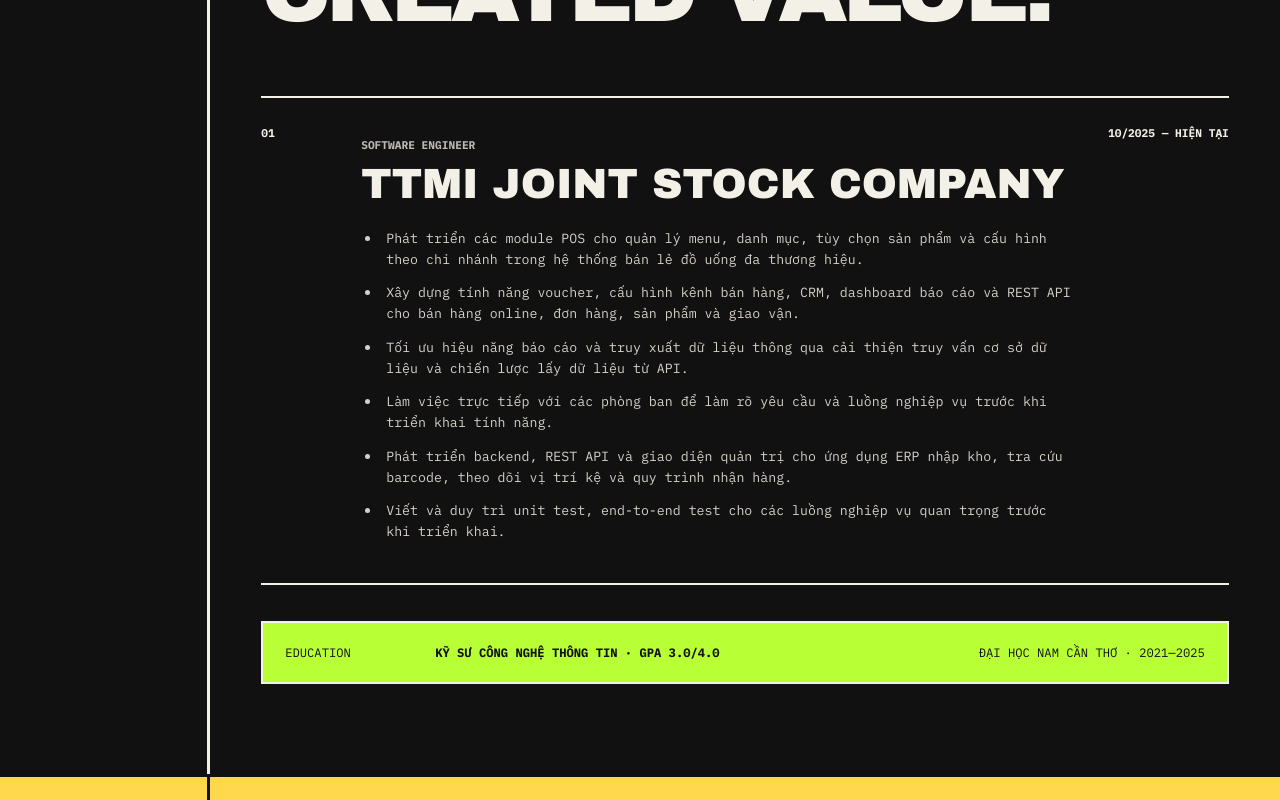
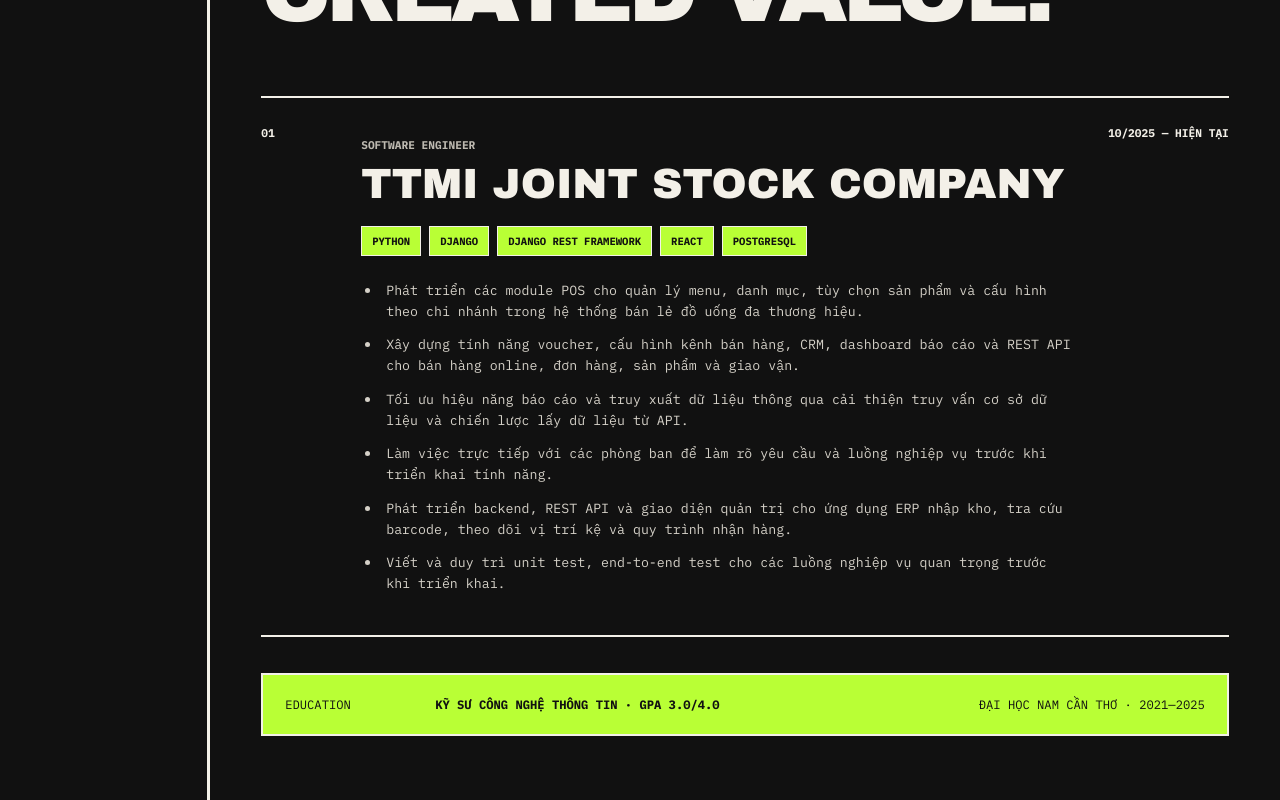
Before and after one commit to Trqkhanh17/Portfolio, a Next.js app: page / in a window 1280 px wide. Shown: the part 3260-4060 px from the top of the page. Built offline with nearby package versions, Linux system fonts and the light colour scheme.

Commit message:
Add TTMI experience tech stack

```diff
--- a/app/globals.css
+++ b/app/globals.css
@@ -94,6 +94,8 @@
 .timeline-number, .timeline-date, .timeline-label { font-size: .7rem; font-weight: 700; }
 .timeline-item h3 { margin: 8px 0 14px; font: 400 clamp(1.7rem, 3.3vw, 3.2rem)/1 "Archivo Black", sans-serif; }
 .timeline-item p { max-width: 650px; margin-bottom: 0; color: #bdb9b0; line-height: 1.6; }
+.experience-stack { display: flex; flex-wrap: wrap; gap: 8px; margin: 20px 0 24px; }
+.experience-stack span { padding: 7px 10px; border: 1px solid var(--paper); background: var(--green); color: var(--ink); font-size: .66rem; font-weight: 800; }
 .experience-bullets { max-width: 850px; margin: 22px 0 0; padding-left: 20px; color: #d5d1c8; }
 .experience-bullets li { margin: 0 0 12px; padding-left: 5px; font-size: .83rem; line-height: 1.6; }
 .education-row { display: grid; grid-template-columns: 120px 1fr auto; gap: 30px; padding: 22px; margin-top: 36px; background: var(--green); color: var(--ink); border: 2px solid var(--paper); font-size: .76rem; }
--- a/app/page.tsx
+++ b/app/page.tsx
@@ -36,6 +36,7 @@
     expRole: "SOFTWARE ENGINEER",
     expCompany: "TTMI JOINT STOCK COMPANY",
     expDate: "10/2025 — HIỆN TẠI",
+    expStack: ["PYTHON", "DJANGO", "DJANGO REST FRAMEWORK", "REACT", "POSTGRESQL"],
     expBullets: [
       "Phát triển các module POS cho quản lý menu, danh mục, tùy chọn sản phẩm và cấu hình theo chi nhánh trong hệ thống bán lẻ đồ uống đa thương hiệu.",
       "Xây dựng tính năng voucher, cấu hình kênh bán hàng, CRM, dashboard báo cáo và REST API cho bán hàng online, đơn hàng, sản phẩm và giao vận.",
@@ -128,6 +129,7 @@
     expRole: "SOFTWARE ENGINEER",
     expCompany: "TTMI JOINT STOCK COMPANY",
     expDate: "OCT 2025 — PRESENT",
+    expStack: ["PYTHON", "DJANGO", "DJANGO REST FRAMEWORK", "REACT", "POSTGRESQL"],
     expBullets: [
       "Developed POS modules for menu management, categories, customization options, and branch-based product configuration in a multi-brand beverage retail system.",
       "Built voucher, sales-channel, CRM, reporting dashboard, and REST API features for online sales, order, product, and delivery workflows.",
@@ -269,7 +271,12 @@
           <div className="timeline">
             <article className="timeline-item">
               <span className="timeline-number">01</span>
-              <div><p className="timeline-label">{t.expRole}</p><h3>{t.expCompany}</h3><ul className="experience-bullets">{t.expBullets.map(item => <li key={item}>{item}</li>)}</ul></div>
+              <div>
+                <p className="timeline-label">{t.expRole}</p>
+                <h3>{t.expCompany}</h3>
+                <div className="experience-stack" aria-label="Company tech stack">{t.expStack.map(item => <span key={item}>{item}</span>)}</div>
+                <ul className="experience-bullets">{t.expBullets.map(item => <li key={item}>{item}</li>)}</ul>
+              </div>
               <span className="timeline-date">{t.expDate}</span>
             </article>
           </div>
```
